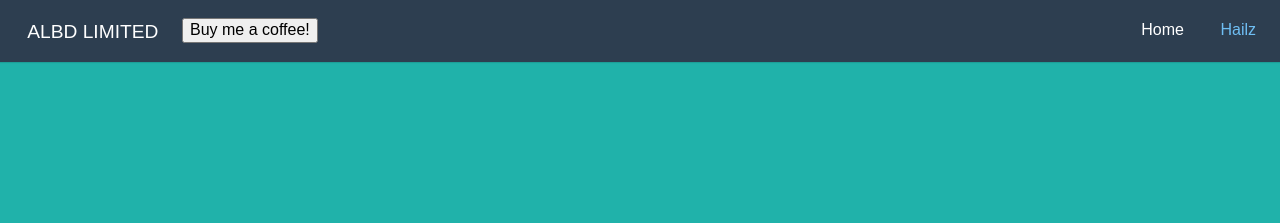
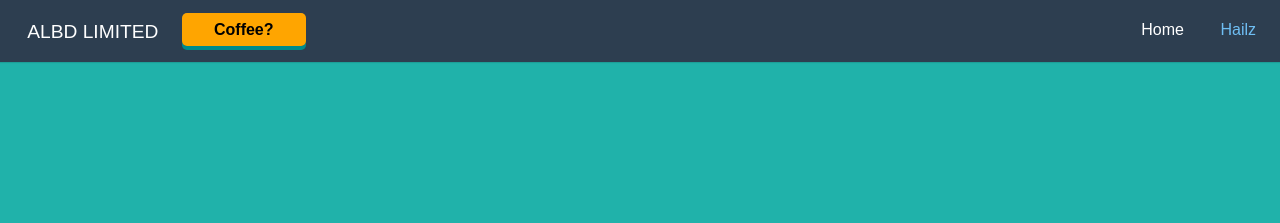
Before and after one commit to JackTingleALBD/.github.io, a website: page index.html in a window 1280 px wide. Shown: the top 223 px of the page. Drawn offline with nearby package versions, Linux system fonts and the light colour scheme.

Commit message:
Coffee Button

```diff
--- a/index.html
+++ b/index.html
@@ -35,7 +35,7 @@
             <!--<li class="pure-menu-item"><a href="#" class="pure-menu-link">Central Sites</a></li>
             <li class="pure-menu-item"><a href="#" class="pure-menu-link">About</a></li>-->
         </ul>
-        <button class="btn-11">Buy me a coffee!</button>
+        <a href="https://www.buymeacoffee.com/ALBD" class="button-coffee" target="_blank"><strong>Coffee?</strong></button></a>
     </div>
 </div>
 
--- a/stylehailz.css
+++ b/stylehailz.css
@@ -5,10 +5,10 @@ html{height:100%;}
   box-sizing: border-box;
 }
 body {
-background:#0D343A;
-background:-webkit-fall-gradient(linear,0% 0%,0% 100%, from(rgba(13,52,58,1) ), to(#000000)  );
 background: -moz-fall2-linear-gradient(top, rgba(13,52,58,1) 0%,
   rgba(0,0,0,1) 100%);
+background:-webkit-fall-gradient(linear,0% 0%,0% 100%, from(rgba(13,52,58,1) ), to(#000000)  );
+background:#0D343A;
  justify-content: center;
  display: flex;
 
--- a/styles.css
+++ b/styles.css
@@ -75,6 +75,49 @@ label {
     color: white;
     padding: 0.5em 2em;
     border-radius: 5px;
+}
+
+.button-coffee:link {
+    background-color: orange;
+    color: black;
+    padding: 0.5em 2em;
+    border-radius: 5px;
+    text-decoration: none;
+    font-weight: 400;
+    box-shadow: 0 4px darkcyan;
+    cursor: pointer;
+
+}
+
+.button-coffee:active {
+    background-color: orange;
+    color: black;
+    padding: 0.5em 2em;
+    border-radius: 5px;
+    text-decoration: none;
+    box-shadow: 0 5px #666;
+    transform: translateY(4px);
+    font-weight: 400;
+
+}
+
+.button-coffee:visited {
+    background-color: orange;
+    color: black;
+    padding: 0.5em 2em;
+    border-radius: 5px;
+    text-decoration: none;
+    font-weight: 400;
+
+}
+
+
+.button-coffee:hover {
+    background-color: orange;
+    color: black;
+    padding: 0.5em 2em;
+    border-radius: 5px;
+
 }
 
 a.pure-button-primary {
@@ -304,48 +347,3 @@ a.pure-button-primary {
         font-size: 300%;
     }
 }
-
-.btn-11 {
-    position: relative;
-    $btn-color: random-color($max:200);
-    $btn-color-dark: shade($btn-color, 40%);
-    color: tint($btn-color);
-
-    &:before,
-    &:after {
-      @include absolute(50%);
-      content: '';
-      @include size(20px);
-      background-color: $btn-color;
-      border-radius: 50%;
-    }
-
-    &:before {
-      left: -20px;
-      transform: translate(-50%, -50%);
-      // animation: criss-cross-left 0.8s reverse;
-    }
-
-    &:after {
-      right: -20px;
-      transform: translate(50%, -50%);
-      // animation: criss-cross-right 0.8s reverse;
-    }
-
-    &:hover {
-      color: tint($btn-color, 75%);
-
-      &:before,
-      &:after {
-        // @include size($btn-width);
-      }
-
-      &:before {
-        animation: criss-cross-left 0.8s both;
-        animation-direction: alternate;
-      }
-
-      &:after {
-        animation: criss-cross-right 0.8s both;
-        animation-direction: alternate;
-      }
```
Also changed, not shown: 1 other file.
